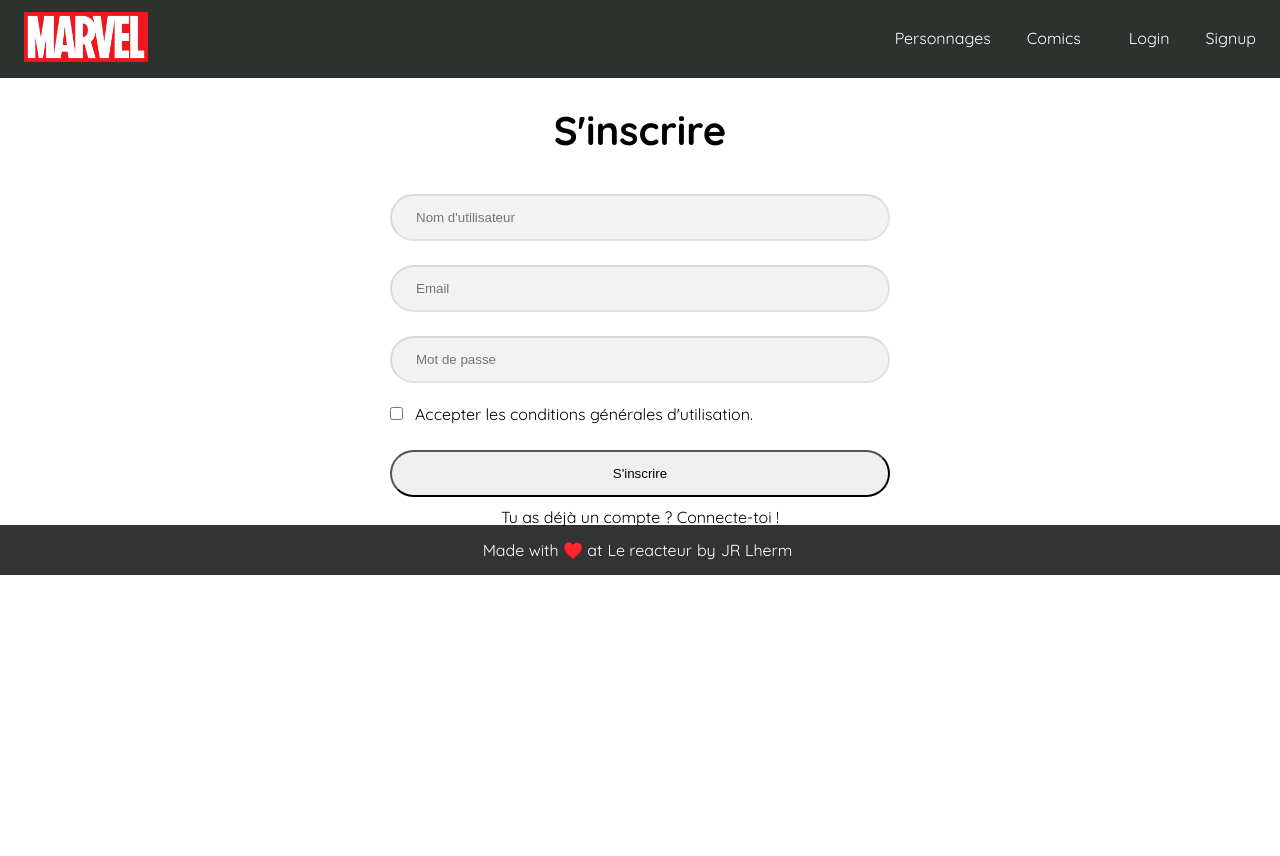
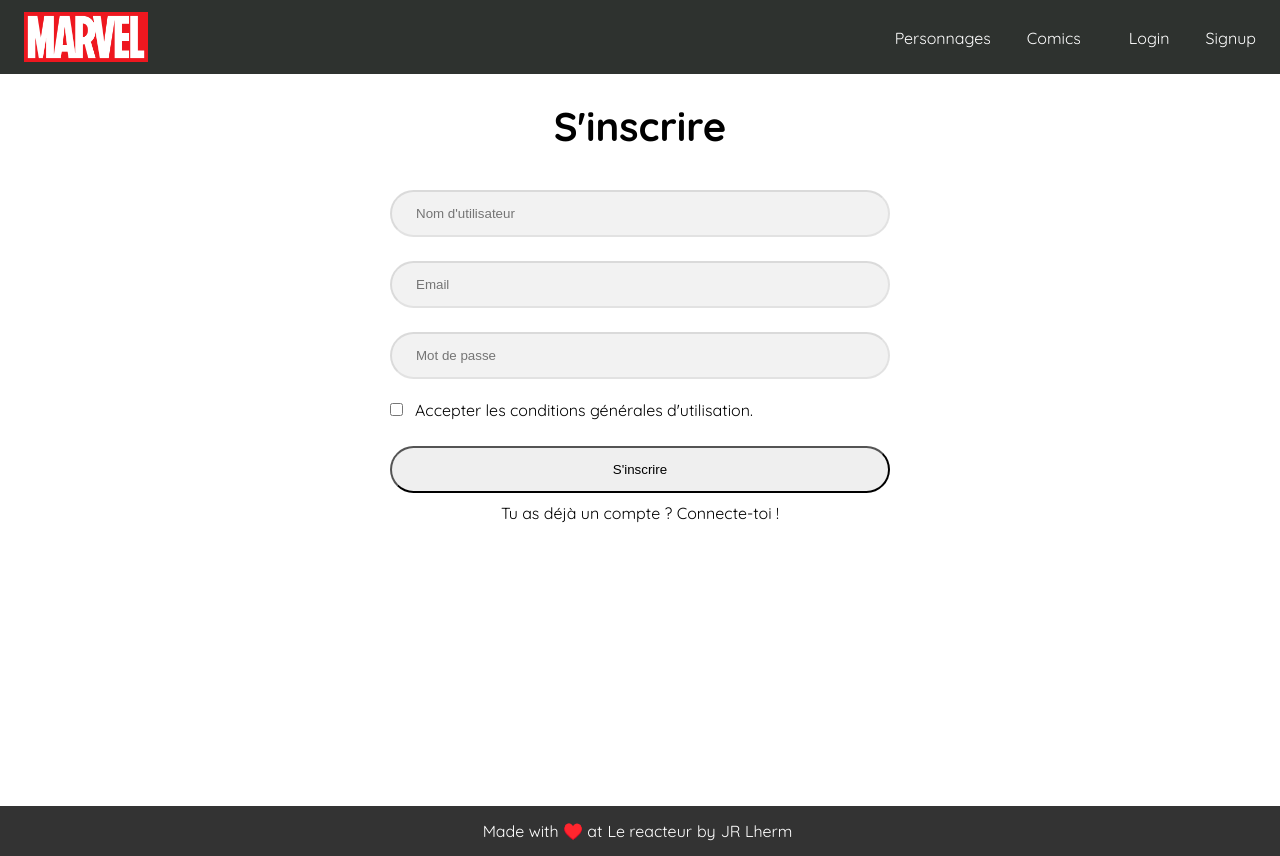
Before and after one commit to jrlherm/Marvel-frontend--LeReacteur, a React (Vite) app: page /signup in a window 1280 px wide. Before the commit the page ends 800 px from the top, so only its background shows below. Built offline with nearby package versions, Linux system fonts and the light colour scheme.

Commit message:
adjust const declaration

```diff
--- a/src/App.jsx
+++ b/src/App.jsx
@@ -18,7 +18,7 @@ import Signup from "./pages/Signup";
 import Header from "./components/Header";
 import Footer from "./components/Footer";
 
-function App() {
+const App = () => {
   const [userToken, setUserToken] = useState(Cookies.get("token") || null);
 
   return (
@@ -47,6 +47,6 @@ function App() {
       </Router>
     </>
   );
-}
+};
 
 export default App;
--- a/src/App.scss
+++ b/src/App.scss
@@ -43,7 +43,7 @@ a {
 .nav {
   background-color: rgba(0, 6, 2, 0.82);
   padding: 12px 0;
-  height: 54px;
+  height: 50px;
 
   .container {
     display: flex;
@@ -377,3 +377,7 @@ a {
     color: black;
   }
 }
+
+.minheight {
+  height: calc(100vh - 100px);
+}
--- a/src/pages/Character.jsx
+++ b/src/pages/Character.jsx
@@ -50,7 +50,7 @@ const Character = () => {
   }
 
   return (
-    <div className="character-page">
+    <div className="character-page minheight">
       <div className="details">
         <img
           src={`${characterData.thumbnail.path}.${characterData.thumbnail.extension}`}
--- a/src/pages/Home.jsx
+++ b/src/pages/Home.jsx
@@ -5,7 +5,7 @@ const Home = () => {
     <div
       className="home"
       style={{
-        height: "87vh",
+        height: "calc(100vh - 122px)",
         backgroundImage: `url(${"https://www.komar.de/media/cms/fileadmin/user_upload/Category/Fototapeten/Marvel/komar-fototapeten-marvel.jpg"})`,
         backgroundSize: "cover",
         display: "flex",
--- a/src/pages/Login.jsx
+++ b/src/pages/Login.jsx
@@ -47,7 +47,7 @@ const Login = ({ setUserToken }) => {
   };
 
   return (
-    <div className="signin forms">
+    <div className="signin forms minheight">
       <div className="container">
         <h1>Se connecter</h1>
         <form onSubmit={handleSubmit}>
--- a/src/pages/Signup.jsx
+++ b/src/pages/Signup.jsx
@@ -50,7 +50,7 @@ const Signup = () => {
   };
 
   return (
-    <div className="signup-container forms">
+    <div className="signup-container forms minheight">
       <div className="container">
         <h1>S'inscrire</h1>
         <form onSubmit={handleSubmit} className="signup-form">
```
